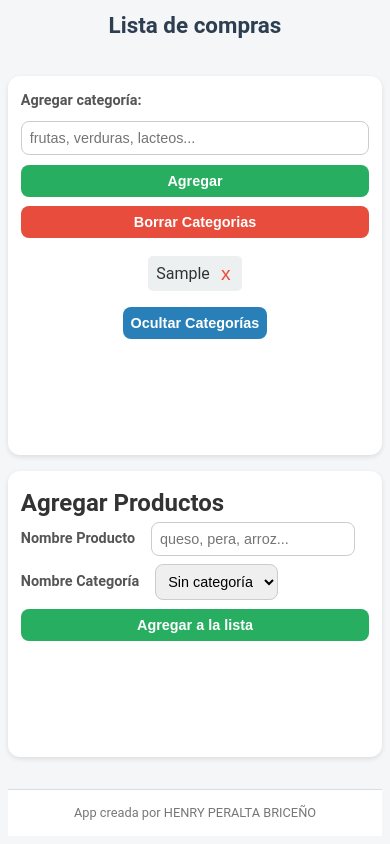
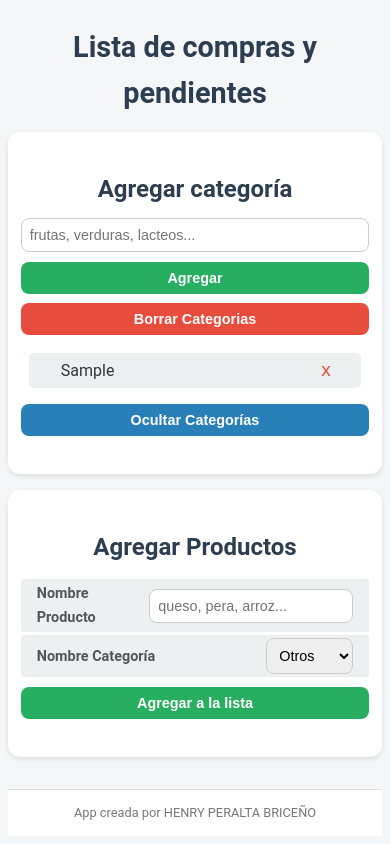
Before and after one commit to HenryPB123/market_list, a plain HTML site: page index.html in a window 390 px wide. Both pictures are taken after typing "Sample" into the empty fields and a click on the button "Agregar". Drawn offline with Linux system fonts and the light colour scheme.

Commit message:
Version 1.1

```diff
--- a/app.js
+++ b/app.js
@@ -27,10 +27,18 @@
   //Listeners
   function listeners() {
     const buttonShowCategories = document.getElementById("show_cats");
+    const buttonDeleteCategories = document.getElementById("del_all_cats");
     if (buttonShowCategories) {
       buttonShowCategories.addEventListener("click", (e) => {
         e.preventDefault();
         state.display = !state.display;
+
+        if (buttonShowCategories.textContent === "Mostrar Categorías") {
+          console.log("textContent", buttonShowCategories.textContent);
+          buttonDeleteCategories.style.display = "block";
+        } else {
+          buttonDeleteCategories.style.display = "none";
+        }
 
         if (state.display === false) {
           buttonShowCategories.textContent = "Mostrar Categorías";
@@ -69,7 +77,7 @@
     if (selectCategories) {
       selectCategories.innerHTML = "";
       const optionEmpty = document.createElement("option");
-      optionEmpty.textContent = "Sin categoría";
+      optionEmpty.textContent = "Otros";
       selectCategories.appendChild(optionEmpty);
 
       for (let i = 0; i < state.categories.length; i++) {
@@ -170,8 +178,8 @@
             const divCheckButton = document.createElement("div");
             divCheckButton.className = "check_button";
 
-            const h5 = document.createElement("h5");
-            h5.textContent = capitalizeFirstLetter(
+            const h4 = document.createElement("span");
+            h4.textContent = capitalizeFirstLetter(
               state.listProducts[j].nameProduct
             );
 
@@ -184,9 +192,9 @@
               setItemsStorage("products", state.listProducts);
 
               if (checkbox.checked) {
-                h5.classList.add("bought");
+                h4.classList.add("bought");
               } else {
-                h5.classList.remove("bought");
+                h4.classList.remove("bought");
               }
             });
 
@@ -197,7 +205,7 @@
               deleteOneProduct(state.listProducts[j].nameProduct);
             });
 
-            divProduct.appendChild(h5);
+            divProduct.appendChild(h4);
             divCheckButton.appendChild(checkbox);
             divCheckButton.appendChild(buttonDeleteProduct);
             divProduct.appendChild(divCheckButton);
--- a/index.html
+++ b/index.html
@@ -7,11 +7,11 @@
     <title>Lista del Mercado</title>
   </head>
   <body>
-    <header><h1>Lista de compras</h1></header>
+    <header><h1>Lista de compras y pendientes</h1></header>
     <main>
       <section class="categories" id="categories">
         <form id="form_category">
-          <label for="input_category">Agregar categoría:</label>
+          <label for="input_category">Agregar categoría</label>
           <input
             type="text"
             class="input_category"
--- a/style.css
+++ b/style.css
@@ -15,8 +15,11 @@ body {
 
 /* ===== HEADER ===== */
 header {
+  display: flex;
+  align-items: center;
+  justify-content: center;
   text-align: center;
-  margin-bottom: 2rem;
+  margin: 1rem;
 }
 
 header h1 {
@@ -46,6 +49,11 @@ form {
   gap: 0.8rem;
 }
 
+#form_category label {
+  color: #2c3e50;
+  font-size: 1.5rem;
+  text-align: center;
+}
 label {
   font-weight: bold;
   font-size: 0.9rem;
@@ -91,7 +99,20 @@ button:hover {
 .del_all_cats,
 #del_all_products {
   background: #e74c3c;
+  width: 100%;
   color: #fff;
+}
+
+.products {
+  display: flex;
+  flex-direction: column;
+  justify-content: center;
+}
+
+.products h2 {
+  margin-bottom: 0.8rem;
+  text-align: center;
+  color: #2c3e50;
 }
 
 .div_category {
@@ -99,32 +120,39 @@ button:hover {
   flex-wrap: wrap;
   align-items: center;
   justify-content: space-around;
+  width: 100%;
 }
 .categories {
   display: flex;
   flex-direction: column;
+  justify-content: center;
 }
+
 .categories :last-child {
-  /* width: 40%; */
+  display: flex;
+  justify-content: space-between;
   align-self: center;
 }
+
 .show_cats {
   display: flex;
   margin-top: 0.5rem;
   background: #2980b9;
   color: #fff;
   text-align: center;
+  width: 100%;
 }
 
 .div_container_cat {
   display: flex;
   align-items: center;
-  justify-content: center;
+  justify-content: space-between;
   background-color: #ecf0f1;
   border-radius: 0.3rem;
   margin: 0.5rem;
-  padding: 0.3rem 0.5rem;
+  padding: 0.3rem 2rem;
   gap: 0.5rem;
+  width: 100%;
 }
 
 .div_container_cat button {
@@ -150,20 +178,35 @@ button:hover {
   flex-wrap: wrap;
   align-items: center;
   justify-content: space-between;
-  gap: 0.5rem;
+  gap: 0.2rem;
 }
 
 .create_product div {
+  background-color: #ecf0f1;
+  border-radius: 0.2rem;
+  width: 100%;
   display: flex;
   align-items: center;
-  justify-content: center;
+  justify-content: space-between;
+  padding: 0.2rem 1rem;
+
   gap: 1rem;
+}
+
+.create_product div label {
+  display: flex;
+  text-align: left;
+  /* background-color: #27ae60; */
 }
 
 .div_product_by_category {
   display: flex;
+  gap: 0.2rem;
   flex-direction: column;
-  /* margin: 0.1rem; */
+}
+
+.div_product_by_category h3 {
+  align-self: center;
 }
 
 .item_product {
@@ -175,6 +218,11 @@ button:hover {
   justify-content: space-between;
   padding: 0.3rem 0.5rem;
   border-radius: 0.2rem;
+}
+
+.item_product span {
+  font-size: 1.2rem;
+  font-weight: 500;
 }
 
 .item_product button {
@@ -194,7 +242,7 @@ button:hover {
   display: flex;
   align-items: center;
   justify-content: space-between;
-  gap: 0.5rem;
+  gap: 1.5rem;
 }
 
 /* ===== MENSAJES DE ERROR ===== */
@@ -257,6 +305,7 @@ footer {
 
 /* ===== LISTA DE PRODUCTOS ===== */
 .list h3 {
+  text-align: center;
   margin: 1rem 0 0.5rem;
   color: #2c3e50;
 }
@@ -286,7 +335,7 @@ footer {
   }
 
   header h1 {
-    font-size: 1.6rem;
+    font-size: 2rem;
   }
 
   form {
@@ -303,7 +352,7 @@ footer {
   .div_product > div {
     flex-direction: column;
     align-items: flex-start;
-    gap: 0.5rem;
+    gap: 0.2rem;
   }
 }
 
@@ -313,7 +362,7 @@ footer {
   }
 
   header h1 {
-    font-size: 1.4rem;
+    font-size: 1.8rem;
   }
 
   section {
```
